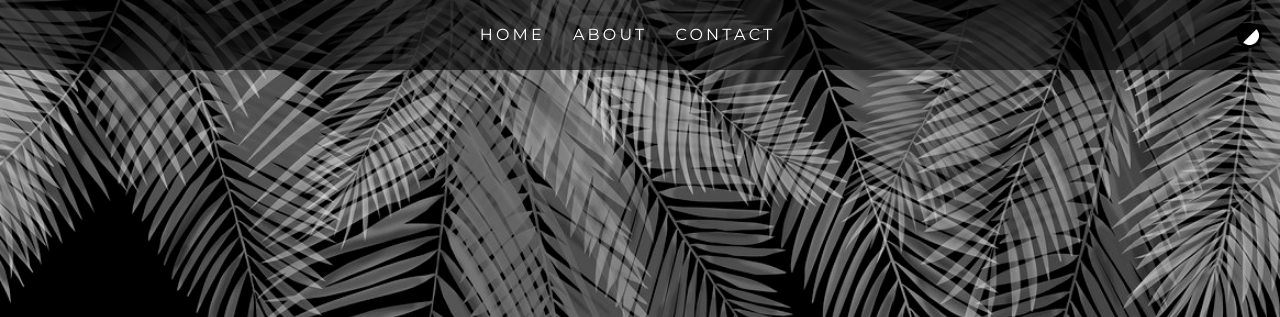
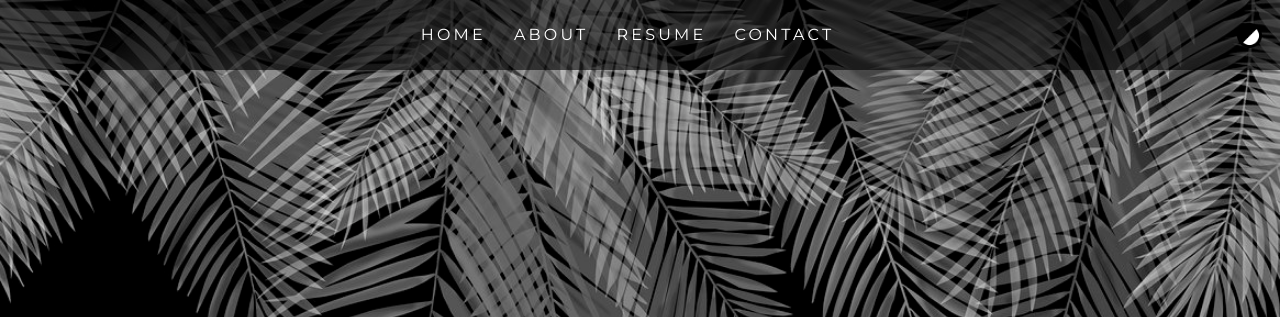
Before and after one commit to aryamaanthakur/aryamaanthakur.github.io, a plain HTML site: page index.html in a window 1280 px wide. Shown: the top 317 px of the page. Drawn offline with nearby package versions, Linux system fonts and the light colour scheme.

Commit message:
add resume

```diff
--- a/index.html
+++ b/index.html
@@ -35,6 +35,9 @@
               <!-- <li class="nav-item">
                 <a class="nav-link" href="/blog">Blog</a>
               </li> -->
+              <li class="nav-item">
+                <a class="nav-link" target="_blank" href="https://drive.google.com/file/d/1cj4adFUUVBwtOckXvxQErnAxtl-Fmn4K/view?usp=drive_link">Resume</a>
+              </li>
               <li class="nav-item">
                 <a class="nav-link" href="#contact">Contact</a>
               </li>
@@ -97,7 +100,6 @@
                 <p>
                     <strong>Highschool</strong><br>
                     The Tribhuvan School, Patna <br>
-
                 </p>
 
             </div>
```
